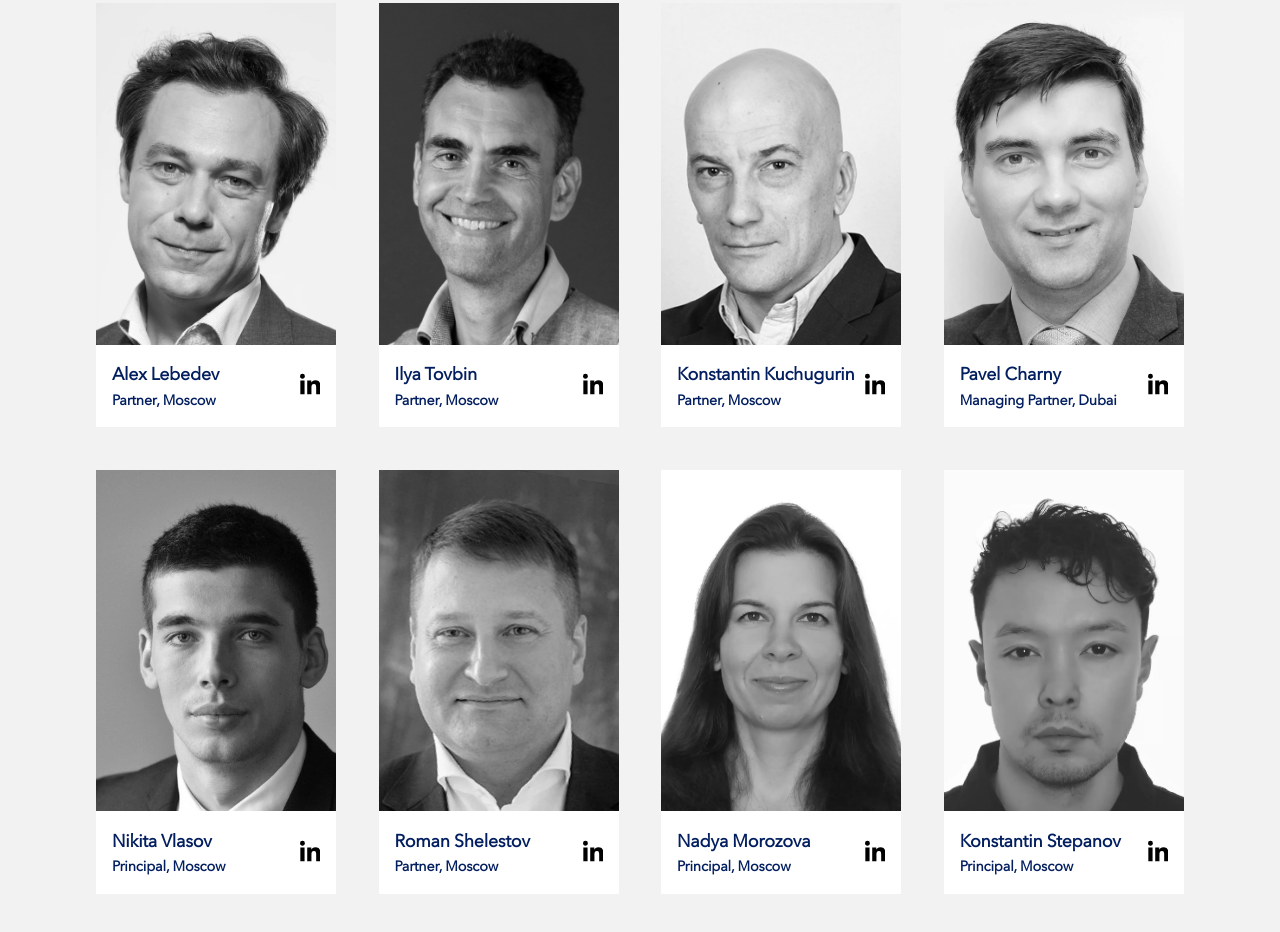
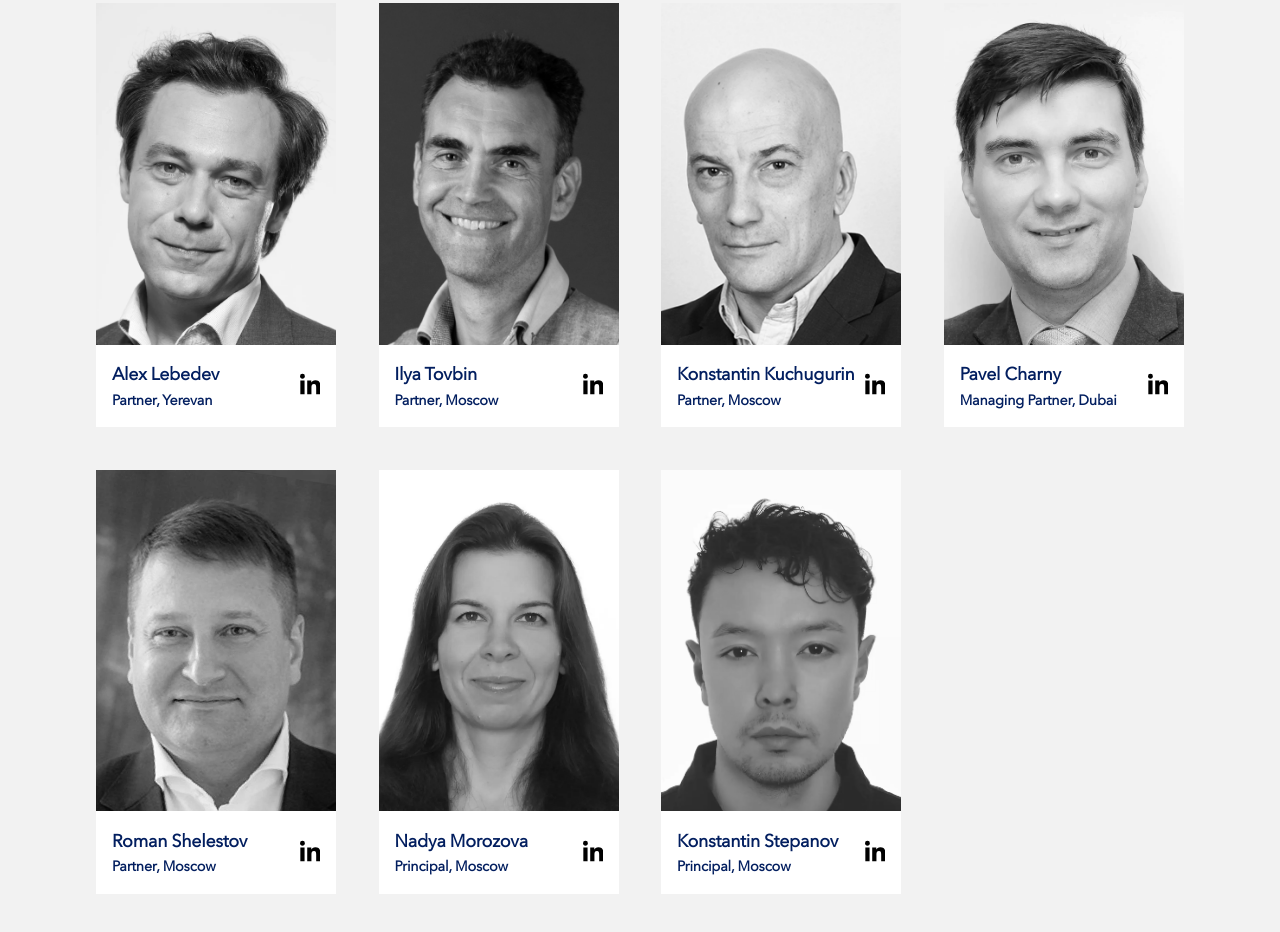
Before and after one commit to pcharny/ortalex, a website: page public/index.html in a window 1280 px wide. Shown: the part 637-1569 px from the top of the page. Drawn offline with Linux system fonts and the light colour scheme.

Commit message:
Changed Alex's location

```diff
--- a/public/index.html
+++ b/public/index.html
@@ -109,7 +109,7 @@
           <div class="ortalex__team__member__data">
             <div class="d-flex fd-column">
               <h5>Alex Lebedev</h5>
-              <h6>Partner, Moscow</h6>
+              <h6>Partner, Yerevan</h6>
             </div>
             <a class="linkedin__icon d-flex" rel="noopener" href="https://www.linkedin.com/in/lebedev/" target="_blank">
               LinkedIn<svg xmlns="http://www.w3.org/2000/svg" viewBox="0 0 448 512"><path d="M100.28 448H7.4V148.9h92.88zM53.79 108.1C24.09 108.1 0 83.5 0 53.8a53.79 53.79 0 0 1 107.58 0c0 29.7-24.1 54.3-53.79 54.3zM447.9 448h-92.68V302.4c0-34.7-.7-79.2-48.29-79.2-48.29 0-55.69 37.7-55.69 76.7V448h-92.78V148.9h89.08v40.8h1.3c12.4-23.5 42.69-48.3 87.88-48.3 94 0 111.28 61.9 111.28 142.3V448z"/></svg>
@@ -153,7 +153,7 @@
             </a>
           </div>
         </div>
-        <div class="ortalex__team__member__image">
+        <!-- <div class="ortalex__team__member__image">
           <img loading="lazy" class="ortalex__team__member__image__src" src="images/ortalex_team/Nikita_Vlasov.webp"
             alt="Nikita Vlasov">
           <div class="ortalex__team__member__data">
@@ -165,7 +165,7 @@
               LinkedIn<svg xmlns="http://www.w3.org/2000/svg" viewBox="0 0 448 512"><path d="M100.28 448H7.4V148.9h92.88zM53.79 108.1C24.09 108.1 0 83.5 0 53.8a53.79 53.79 0 0 1 107.58 0c0 29.7-24.1 54.3-53.79 54.3zM447.9 448h-92.68V302.4c0-34.7-.7-79.2-48.29-79.2-48.29 0-55.69 37.7-55.69 76.7V448h-92.78V148.9h89.08v40.8h1.3c12.4-23.5 42.69-48.3 87.88-48.3 94 0 111.28 61.9 111.28 142.3V448z"/></svg>
             </a>
           </div>
-        </div>
+        </div> -->
         <div class="ortalex__team__member__image">
           <img loading="lazy" class="ortalex__team__member__image__src" src="images/ortalex_team/Roman_Shelestov.webp"
             alt="Roman Shelestov">
```
